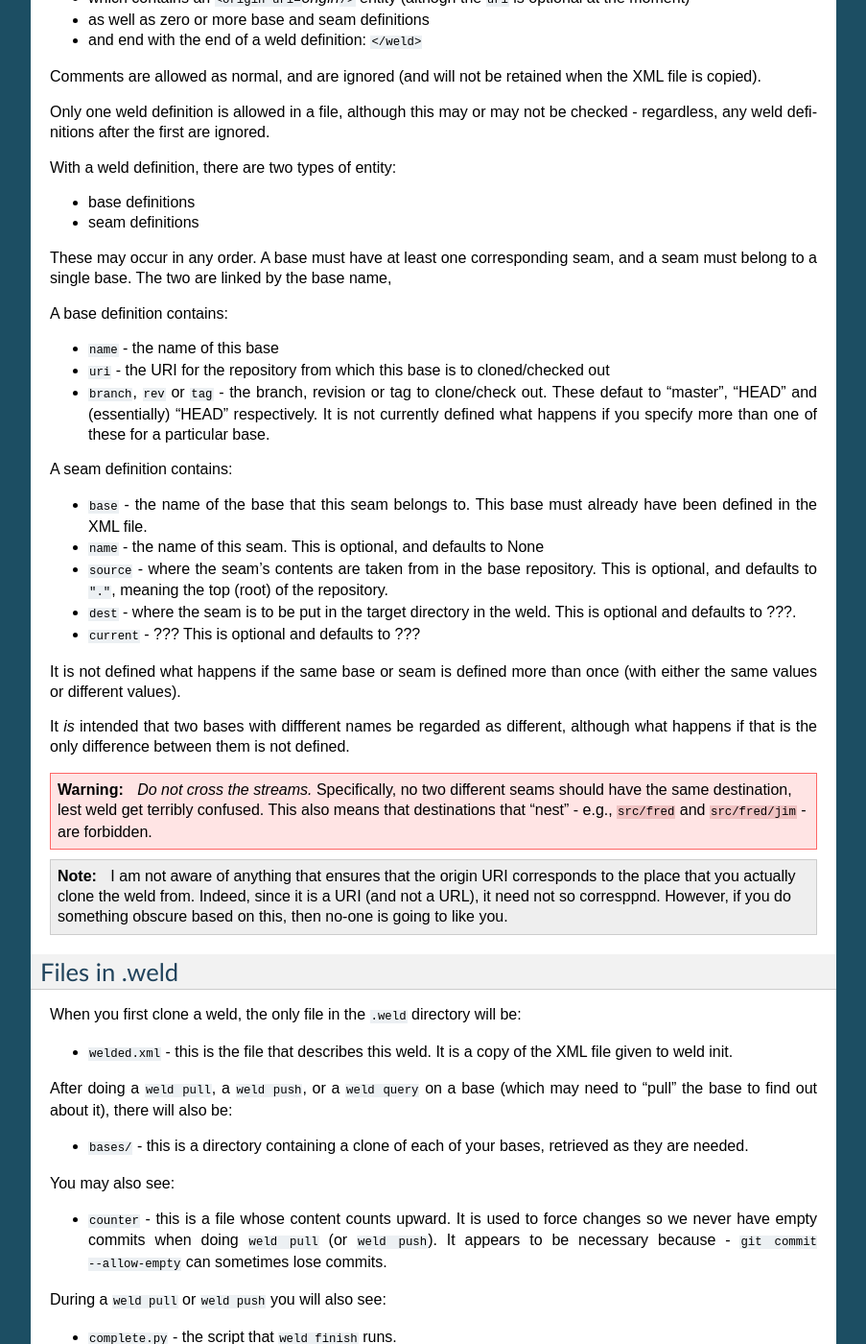
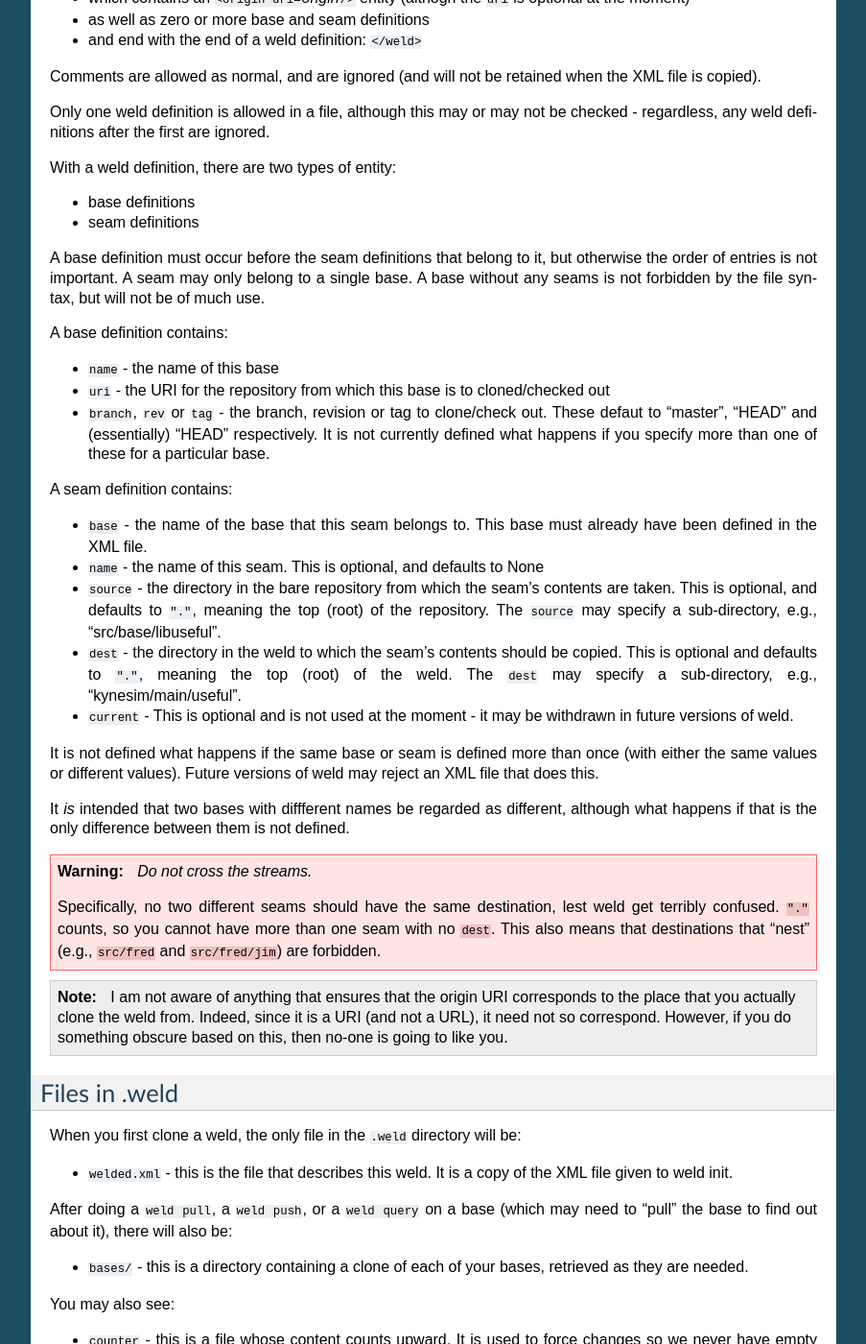
Before and after one commit to kynesim/weld, a Sphinx documentation site: the page built from docs/other-info.txt, in a window 1280 px wide and 1400 px high, scrolled down 743 px. Shown: the whole window at 96% size, without its empty margins (198-1101 px from the left). Built offline with Sphinx 7.4.7, drawn with Linux system fonts in a browser that asks for light colours.

Commit message:
More improvements

```diff
--- a/docs/other-info.txt
+++ b/docs/other-info.txt
@@ -61,9 +61,10 @@ With a weld definition, there are two types of entity:
 * base definitions
 * seam definitions
 
-These may occur in any order. A base must have at least one corresponding
-seam, and a seam must belong to a single base. The two are linked by the base
-name,
+A base definition must occur before the seam definitions that belong to it,
+but otherwise the order of entries is not important. A seam may only belong
+to a single base. A base without any seams is not forbidden by the file
+syntax, but will not be of much use.
 
 A base definition contains:
 
@@ -80,28 +81,36 @@ A seam definition contains:
 * ``base`` - the name of the base that this seam belongs to. This base must
   already have been defined in the XML file.
 * ``name`` - the name of this seam. This is optional, and defaults to None
-* ``source`` - where the seam's contents are taken from in the base
-  repository. This is optional, and defaults to ``"."``, meaning the top
-  (root) of the repository.
-* ``dest`` - where the seam is to be put in the target directory in the weld.
-  This is optional and defaults to ???.
-* ``current`` - ??? This is optional and defaults to ???
+* ``source`` - the directory in the bare repository from which the seam's
+  contents are taken. This is optional, and defaults to ``"."``, meaning the
+  top (root) of the repository. The ``source`` may specify a sub-directory,
+  e.g., "src/base/libuseful".
+* ``dest`` - the directory in the weld to which the seam's contents should
+  be copied. This is optional and defaults to ``"."``, meaning the top (root)
+  of the weld. The ``dest`` may specify a sub-directory, e.g.,
+  "kynesim/main/useful".
+* ``current`` - This is optional and is not used at the moment - it may be
+  withdrawn in future versions of weld.
 
 It is not defined what happens if the same base or seam is defined more than
-once (with either the same values or different values).
+once (with either the same values or different values). Future versions of
+weld may reject an XML file that does this.
 
 It *is* intended that two bases with diffferent names be regarded as
 different, although what happens if that is the only difference between them
 is not defined.
 
-.. warning:: *Do not cross the streams.* Specifically, no two different seams
-   should have the same destination, lest weld get terribly confused. This
-   also means that destinations that "nest" - e.g., ``src/fred`` and
-   ``src/fred/jim`` - are forbidden.
+.. warning:: *Do not cross the streams.*
+
+   Specifically, no two different seams should have the same destination, lest
+   weld get terribly confused.
+   ``"."`` counts, so you cannot have more than one seam with no ``dest``.
+   This also means that destinations that "nest" (e.g., ``src/fred`` and
+   ``src/fred/jim``) are forbidden.
 
 .. note:: I am not aware of anything that ensures that the origin URI
    corresponds to the place that you actually clone the weld from. Indeed,
-   since it is a URI (and not a URL), it need not so corresppnd. However, if
+   since it is a URI (and not a URL), it need not so correspond. However, if
    you do something obscure based on this, then no-one is going to like you.
 
 Files in .weld
```
Also changed, not shown: 2 other files.
